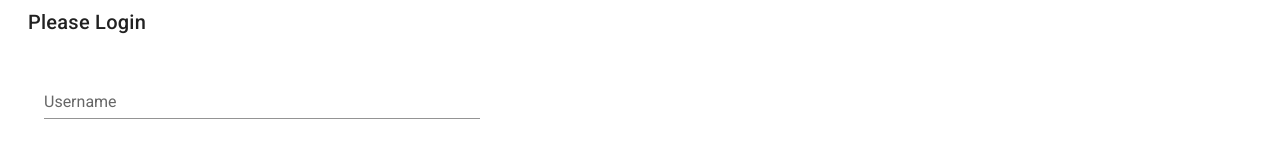
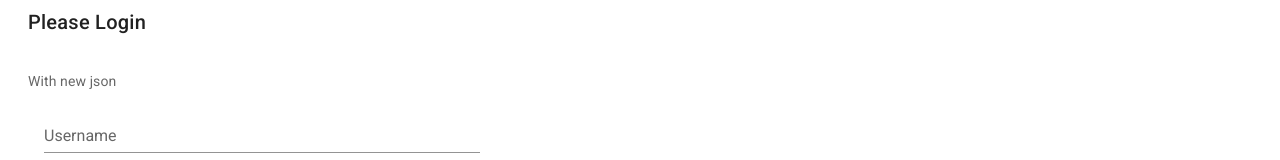
Before and after one commit to Alx-Nic/events_manager_ui, a Vue app: page /login in a window 1280 px wide. Shown: the part 150-310 px from the top of the page. Built offline with nearby package versions, Linux system fonts and the light colour scheme.

Commit message:
added json

```diff
--- a/src/views/LogInView.vue
+++ b/src/views/LogInView.vue
@@ -5,6 +5,7 @@
         <p>Please Login</p>
       </v-card-title>
       <v-card-text>
+        <p>With new json</p>
         <v-form v-model="valid" class="px-4" >
           <v-text-field
             label="Username"
```
